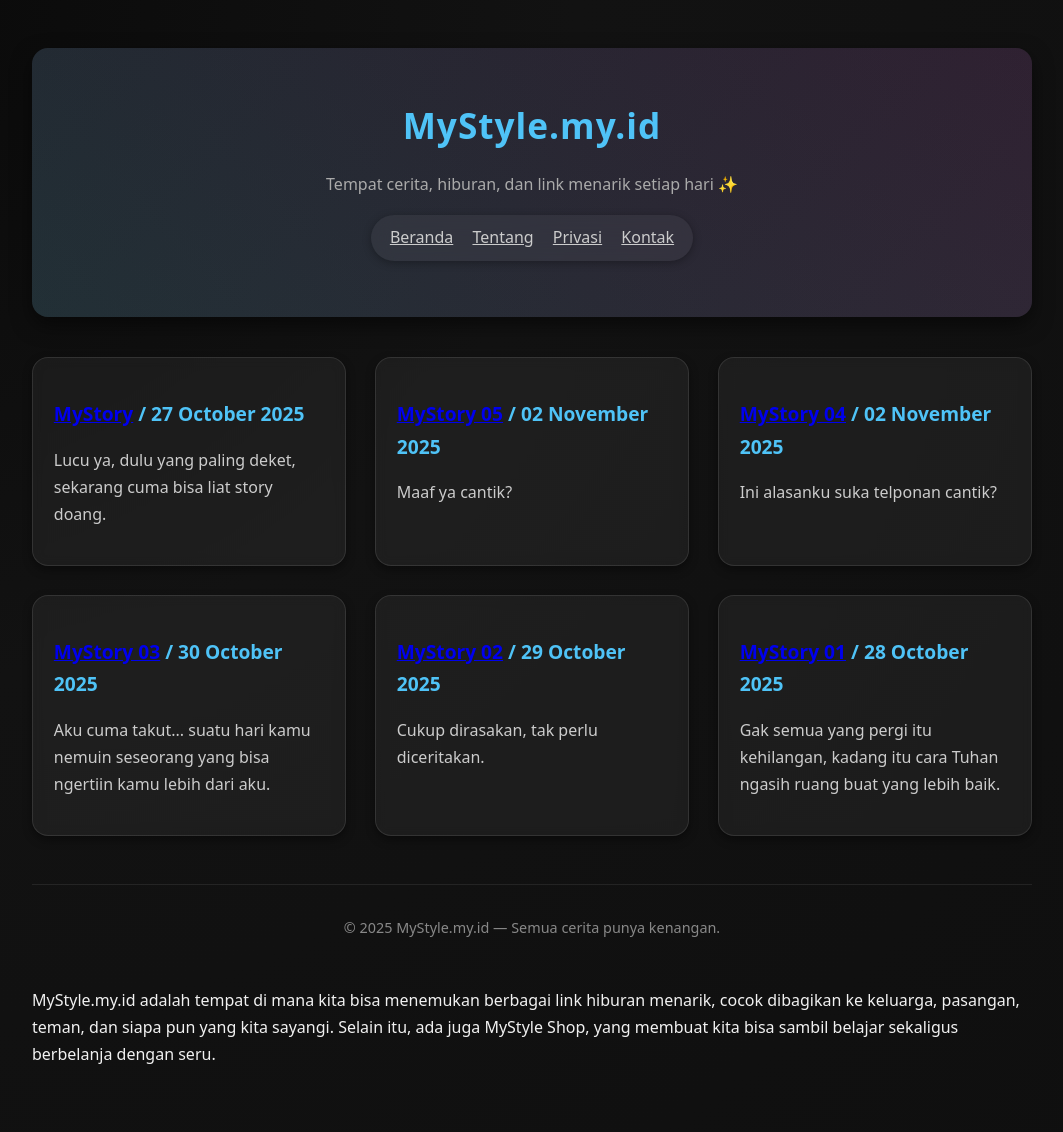
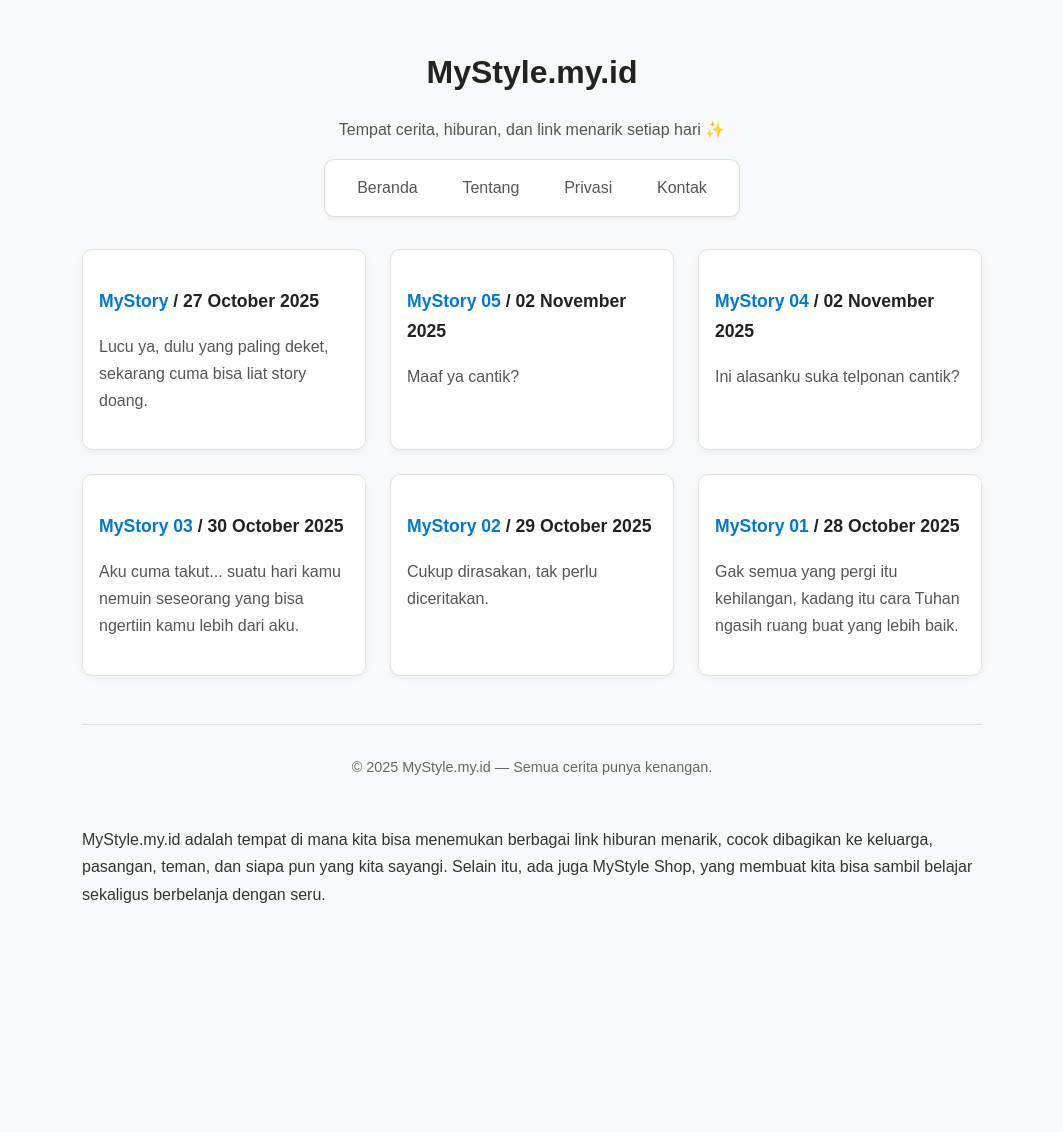
Before and after one commit to mystyl3/mystyl3.github.io, a Jekyll site: the page built from index.html, in a window 1280 px wide. Shown: the whole page, without its empty margins (108-1171 px from the left). Built offline with Jekyll 4.4.1, drawn with Linux system fonts in a browser that asks for light colours; after the commit the page ends 948 px from its top, so only the background shows below that.

Commit message:
Update style.css

```diff
--- a/assets/css/style.css
+++ b/assets/css/style.css
@@ -1,50 +1,38 @@
-/* === BODY UMUM === */
+/* === DASAR === */
 body {
-  font-family: 'Poppins', system-ui, sans-serif;
-  max-width: 1000px;
-  margin: 2rem auto;
-  padding: 1rem;
-  background: radial-gradient(circle at top left, #0a0a0a, #121212 40%, #0f0f0f);
-  color: #f1f1f1;
+  font-family: 'Poppins', Arial, sans-serif;
+  max-width: 900px;
+  margin: 0 auto;
+  padding: 1.5rem;
+  background: #f8f9fa;
+  color: #333;
   line-height: 1.7;
-  transition: background 0.4s ease;
+}
+
+/* === LINK === */
+a {
+  color: #0078d7;
+  text-decoration: none;
+}
+
+a:hover {
+  text-decoration: underline;
 }
 
 /* === HEADER === */
 header {
   text-align: center;
-  margin-bottom: 2.5rem;
-  background: linear-gradient(135deg, #1a1a1a 0%, #222 100%);
-  border-radius: 16px;
-  padding: 1.5rem 1rem;
-  box-shadow: 0 8px 20px rgba(0,0,0,0.5);
-  position: relative;
-  overflow: hidden;
-}
-
-header::before {
-  content: "";
-  position: absolute;
-  inset: 0;
-  background: linear-gradient(45deg, rgba(79,195,247,0.2), rgba(156,39,176,0.2));
-  opacity: 0.6;
-  z-index: 0;
-}
-
-header * {
-  position: relative;
-  z-index: 1;
+  margin-bottom: 2rem;
 }
 
 header h1 {
-  color: #4fc3f7;
-  font-size: 2.2rem;
-  letter-spacing: 1px;
-  margin-bottom: 0.5rem;
+  font-size: 2rem;
+  margin-bottom: 0.3rem;
+  color: #222;
 }
 
 header p {
-  color: #aaa;
+  color: #555;
 }
 
 /* === NAVIGASI === */
@@ -52,72 +40,57 @@ header p {
   display: flex;
   justify-content: center;
   gap: 1.2rem;
-  background: rgba(255,255,255,0.05);
+  background: #fff;
   padding: 0.6rem 1.2rem;
-  border-radius: 999px;
-  backdrop-filter: blur(10px);
-  box-shadow: 0 2px 8px rgba(0,0,0,0.3);
-  margin: 1rem auto 2rem;
+  border: 1px solid #ddd;
+  border-radius: 10px;
+  box-shadow: 0 2px 4px rgba(0,0,0,0.05);
+  margin: 0 auto 2rem;
   width: fit-content;
 }
 
 .top-nav a {
-  color: #ccc;
+  color: #555;
   font-weight: 500;
-  position: relative;
-  transition: color 0.3s ease;
-}
-
-.top-nav a::after {
-  content: "";
-  position: absolute;
-  bottom: -4px;
-  left: 50%;
-  transform: translateX(-50%) scaleX(0);
-  width: 60%;
-  height: 2px;
-  background: #4fc3f7;
-  transition: transform 0.3s ease;
+  padding: 0.3rem 0.8rem;
+  border-radius: 6px;
+  transition: all 0.2s ease;
 }
 
 .top-nav a:hover {
-  color: #4fc3f7;
-}
-
-.top-nav a:hover::after {
-  transform: translateX(-50%) scaleX(1);
+  background: #0078d7;
+  color: #fff;
 }
 
 /* === GRID & CARD === */
 .grid {
   display: grid;
   grid-template-columns: repeat(auto-fit, minmax(280px, 1fr));
-  gap: 1.8rem;
+  gap: 1.5rem;
 }
 
 .card {
-  background: rgba(255,255,255,0.05);
-  border: 1px solid rgba(255,255,255,0.1);
-  padding: 1.3rem;
-  border-radius: 16px;
-  box-shadow: 0 4px 10px rgba(0,0,0,0.4);
-  transition: transform 0.3s ease, box-shadow 0.3s ease;
-  backdrop-filter: blur(6px);
+  background: #fff;
+  padding: 1.2rem 1rem;
+  border-radius: 10px;
+  border: 1px solid #e0e0e0;
+  box-shadow: 0 2px 6px rgba(0,0,0,0.05);
+  transition: transform 0.2s ease, box-shadow 0.2s ease;
 }
 
 .card:hover {
-  transform: translateY(-6px);
-  box-shadow: 0 8px 20px rgba(0,0,0,0.6);
+  transform: translateY(-3px);
+  box-shadow: 0 4px 10px rgba(0,0,0,0.08);
 }
 
 .card h3 {
-  color: #4fc3f7;
-  font-size: 1.2rem;
+  font-size: 1.1rem;
+  color: #222;
   margin-bottom: 0.5rem;
 }
 
 .card p {
-  color: #ccc;
+  color: #555;
 }
 
 /* === FOOTER === */
@@ -125,26 +98,23 @@ footer {
   text-align: center;
   margin-top: 3rem;
   padding: 1rem 0;
-  color: #888;
+  color: #666;
   font-size: 0.9rem;
-  border-top: 1px solid rgba(255,255,255,0.08);
+  border-top: 1px solid #ddd;
 }
 
-footer a {
-  color: #4fc3f7;
-  transition: color 0.3s ease;
+/* === RESPONSIF === */
+@media (max-width: 600px) {
+  body {
+    padding: 1rem;
+  }
+
+  header h1 {
+    font-size: 1.6rem;
+  }
+
+  .top-nav {
+    flex-wrap: wrap;
+    gap: 0.5rem;
+  }
 }
-
-footer a:hover {
-  color: #82e9de;
-}
-
-/* === ANIMASI HALUS MASUK === */
-.grid, header, footer {
-  animation: fadeIn 0.8s ease;
-}
-
-@keyframes fadeIn {
-  from { opacity: 0; transform: translateY(10px); }
-  to { opacity: 1; transform: translateY(0); }
-}
```
